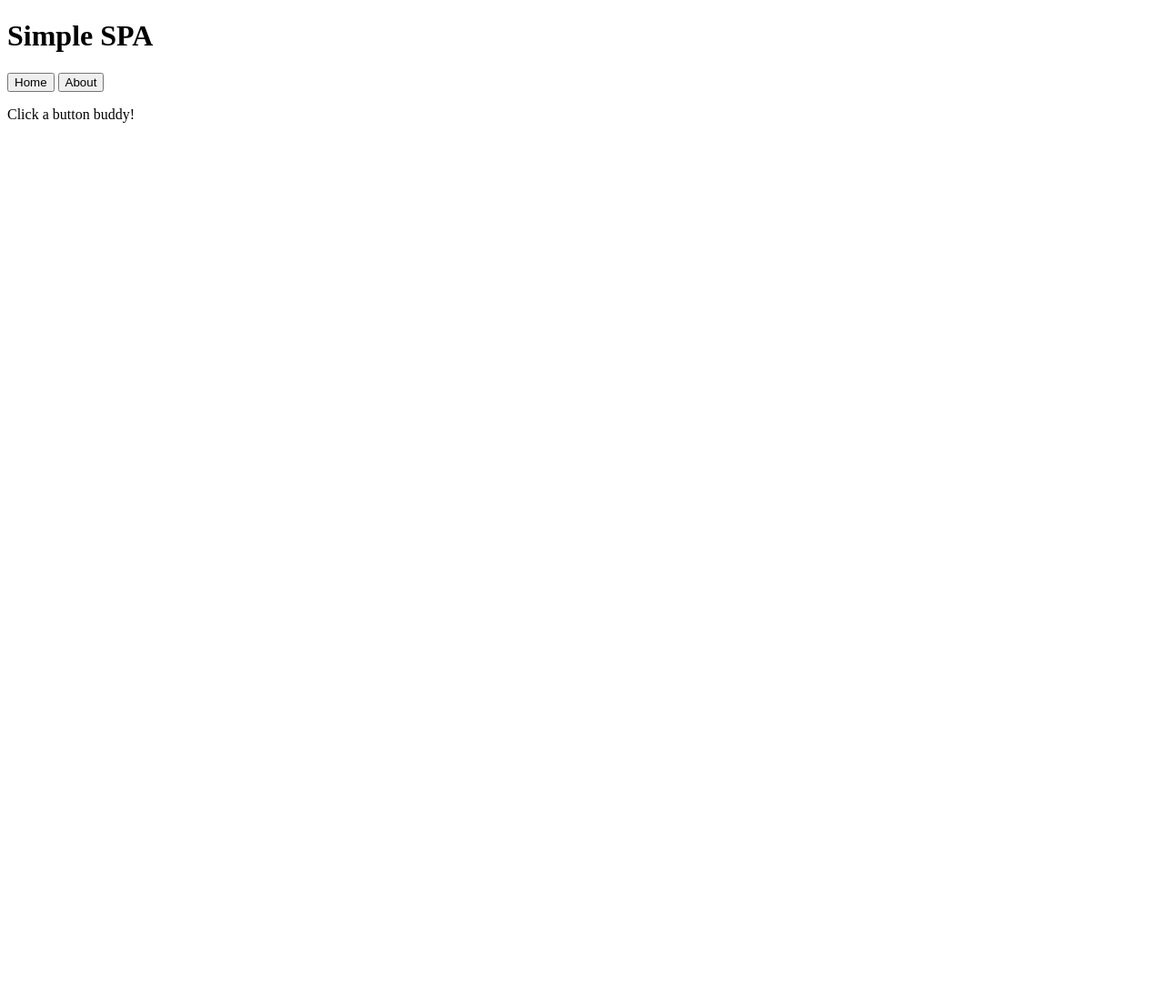
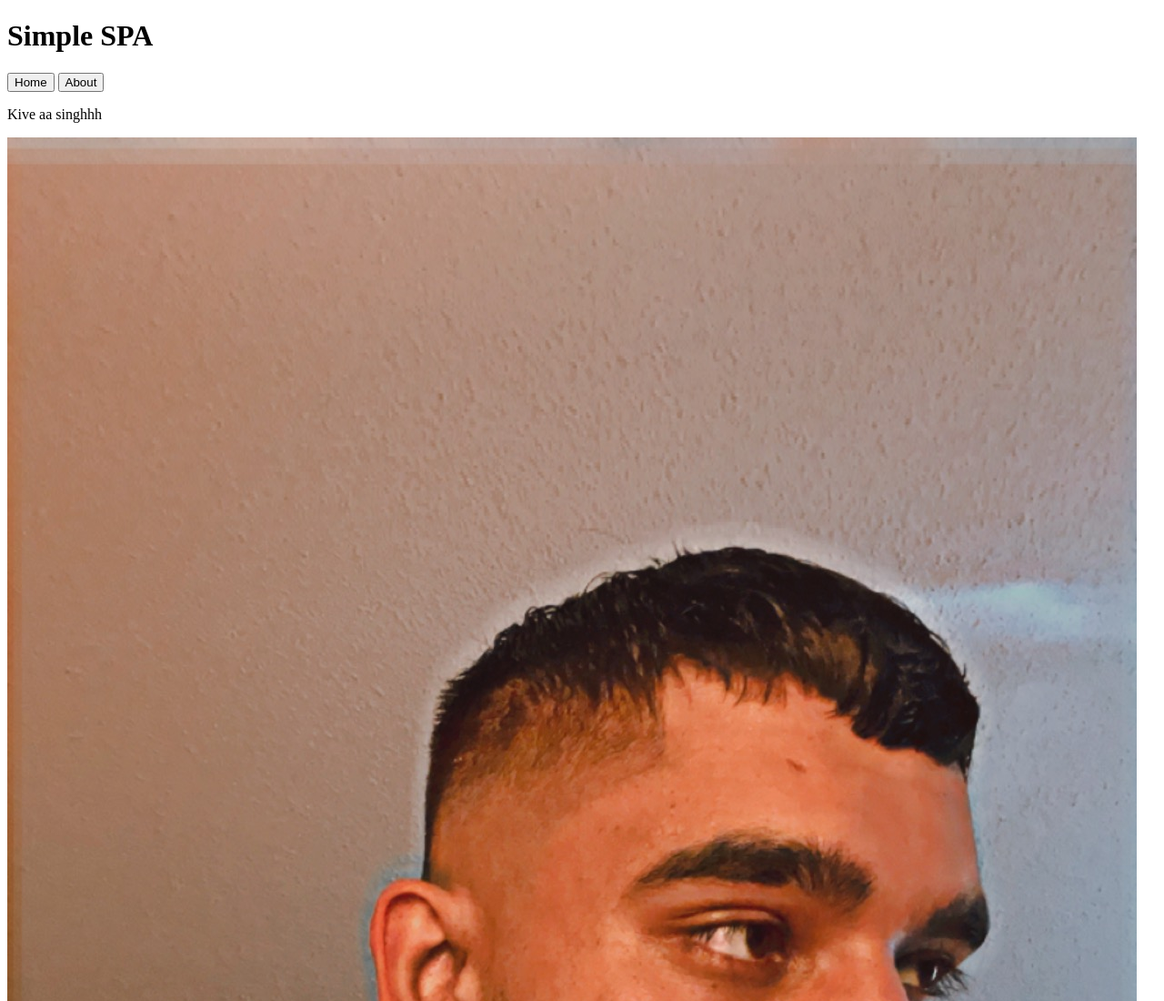
Before and after one commit to GurveerSingh01/LiveSiteTest1, a website: page public/index.html in a window 1280 px wide. Shown: the top 1100 px of the page at 91% size. Before the commit the page ends 800 px from the top, so only its background shows below. Drawn offline with Linux system fonts and the light colour scheme.

Commit message:
addend image and updated html

```diff
--- a/public/index.html
+++ b/public/index.html
@@ -9,8 +9,9 @@
   <button id="home-button">Home</button>
   <button id="about-button">About</button>
 
-  <p id="content">Click a button buddy!</p>
+  <p id="content">Kive aa singhhh</p>
 
+  <img src="k.jpg">
   <script src="script.js"></script>
 </body>
 </html>
```
Also changed, not shown: public/k.JPG (added).
